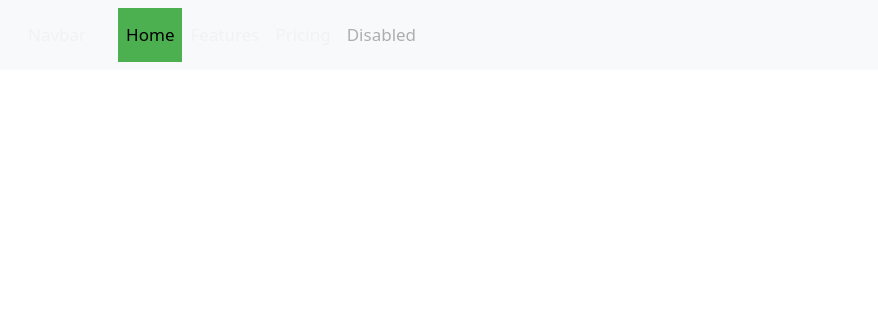
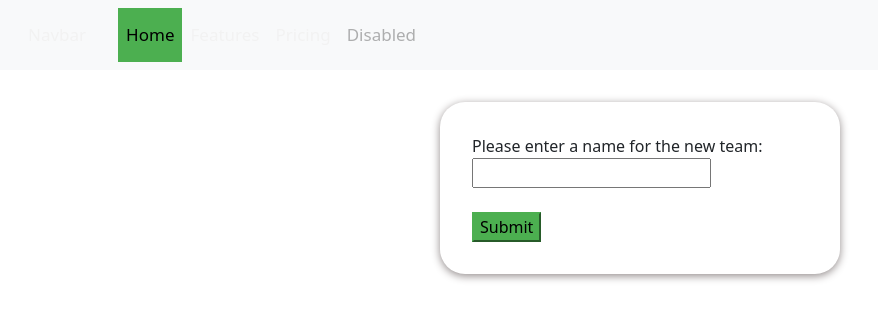
Before and after one commit to aninnda/Peer-assessment, a React (Vite) app in the folder Code/The_Bat_Boys_341/: page / in a window 1280 px wide. Shown: the top 320 px of the page, without its empty margins (0-878 px from the left). Built offline with nearby package versions, Linux system fonts and the light colour scheme.

Commit message:
Improved CSS and updated log

```diff
--- a/Code/The_Bat_Boys_341/src/App.tsx
+++ b/Code/The_Bat_Boys_341/src/App.tsx
@@ -7,6 +7,7 @@ const App: React.FC = () => {
   return (
     <div>
       <Navbar />
+      <TeamForm />
     </div>
   );
 }
--- a/Code/The_Bat_Boys_341/src/components/InstTeamFormCSS.css
+++ b/Code/The_Bat_Boys_341/src/components/InstTeamFormCSS.css
@@ -6,3 +6,9 @@ form {
     border-radius: 25px;
     box-shadow: 0 2px 8px rgb(145, 138, 138);
 }
+
+button{
+    border-radius: 8px;
+    background-color: #4CAF50;
+    border-color: #4CAF50;
+}
```
Also changed, not shown: 2 other files (tests, documents, lock files or other folders).
